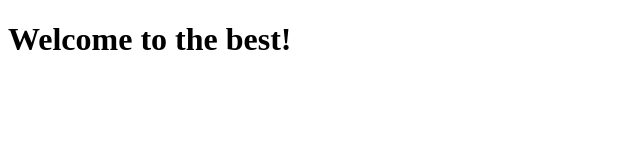
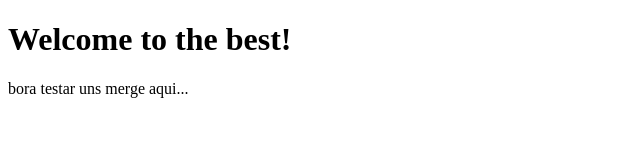
Before and after one commit to EDUSSBR1/html-cats, a plain HTML site: page index.html in a window 1280 px wide. Shown: the whole page, without its empty margins (0-640 px from the left). Drawn offline with Linux system fonts and the light colour scheme.

Commit message:
bora testar um mergeee..

```diff
--- a/index.html
+++ b/index.html
@@ -5,6 +5,6 @@
     </head>
     <body>
         <h1>Welcome to the best!</h1>
-
+        <p>bora testar uns merge aqui...</p>
     </body>
 </html>
```
